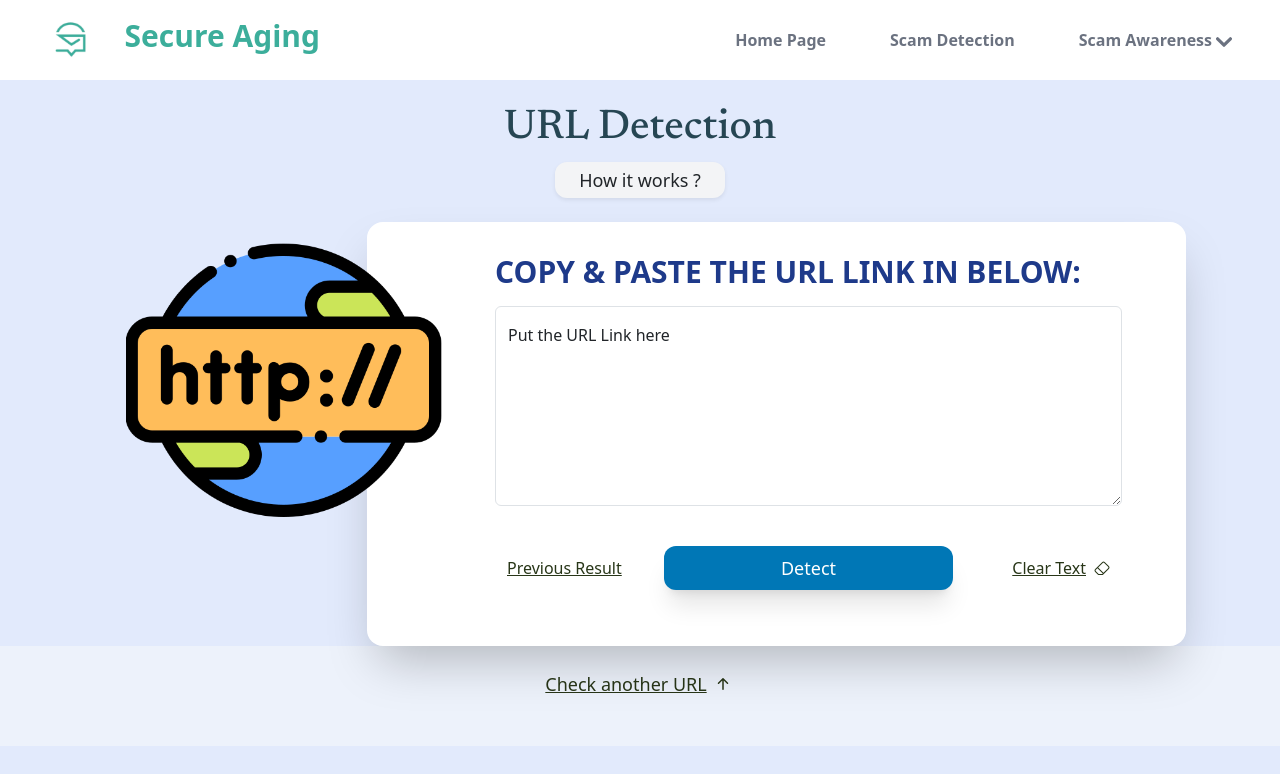
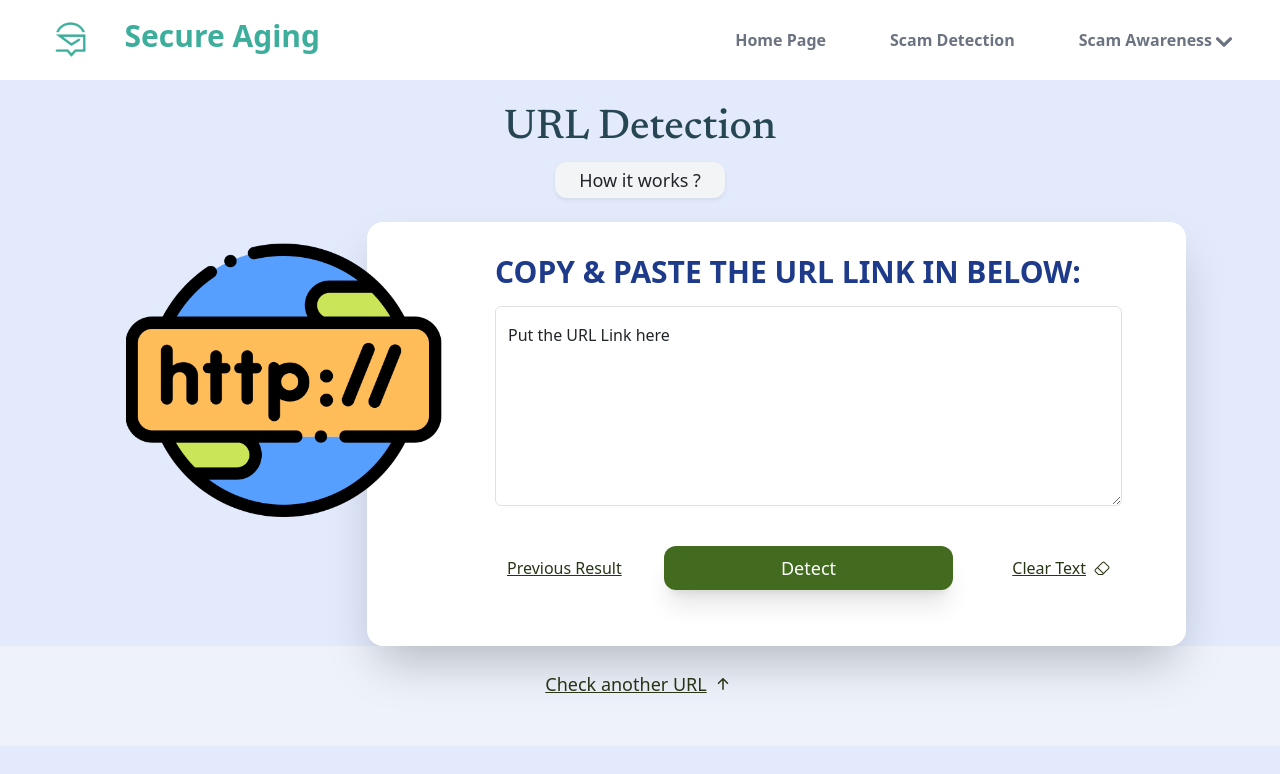
Before and after one commit to GS7117/secure_aging, a React (Create React App) app: page /url in a window 1280 px wide. Shown: the top 774 px of the page. Built offline with nearby package versions, Linux system fonts and the light colour scheme; what chartjs-plugin-datalabels would draw is missing.

Commit message:
URL page edited

```diff
--- a/src/pages/scamdetection/URLDetection.js
+++ b/src/pages/scamdetection/URLDetection.js
@@ -32,29 +32,46 @@ const URLDection = () => {
     const [loading, setLoading] = useState(false);
     const resultRef = useRef(null);
     const [isModalOpen, setIsModalOpen] = useState(false);
+    const [loadingStage, setLoadingStage] = useState(0);
 
 
     const API_URL = 'https://v393yif444.execute-api.us-east-1.amazonaws.com/stage1/urlDetect';
 
     const detectScam = async () => {
         setLoading(true);
+        setLoadingStage(1);
+
+        // First loading stage: "Going through the email..."
+        const firstTimeout = setTimeout(() => {
+            setLoadingStage(2);
+        }, 4000);
+
         try {
             const response = await axios.post(API_URL, {
                 text: textInput
             });
 
-            const { DetectionResult } = response.data;
+            const { DetectionResult, notScamPercentage, ScamPercentage } = response.data;
 
             setResult({
-                DetectionResult
-            }); setIsModalOpen(true);
+                DetectionResult,
+                notScamPercentage,
+                ScamPercentage
+            });
+            setIsModalOpen(true); // Open the modal when result is received
         } catch (error) {
             setResult({
-                DetectionResult: 'Error'
+                DetectionResult: 'Error',
+                notScamPercentage: 'N/A',
+                ScamPercentage: 'N/A'
             });
-            setIsModalOpen(true);
+            setIsModalOpen(true); // Open the modal even on error
         } finally {
-            setLoading(false);
+            clearTimeout(firstTimeout); // Clear the first timeout if the request finishes early
+            setTimeout(() => {
+                setLoading(false);
+                setLoadingStage(0);
+            }, 4000); // Ensure loading stage changes to "Almost there..." for at least 4 seconds
         }
     };
 
@@ -173,13 +190,11 @@ const URLDection = () => {
                                     {/* Detect Button */}
                                     <button
                                         onClick={detectScam}
-                                        // className="button-blue hover:bg-blue-800 flex items-center justify-center px-6 py-2 my-4 text-lg shadow-xl rounded-xl"
-                                        className={`button-blue hover:bg-blue-800 flex items-center justify-center py-2 my-4 w-full text-lg shadow-xl rounded-xl
-                                ${loading ? 'loading' : ''}`}
+                                        className={`button-green hover:bg-green-600 flex items-center justify-center py-2 my-4 w-full text-lg shadow-xl rounded-xl ${loading ? 'loading' : ''}`}
                                         disabled={loading}
                                     >
                                         {loading ? (
-                                            <span className="spinner-border" role="status" aria-hidden="true"></span>
+                                            loadingStage === 1 ? 'Going through the URL...' : 'Almost there...'
                                         ) : (
                                             'Detect'
                                         )}
```
